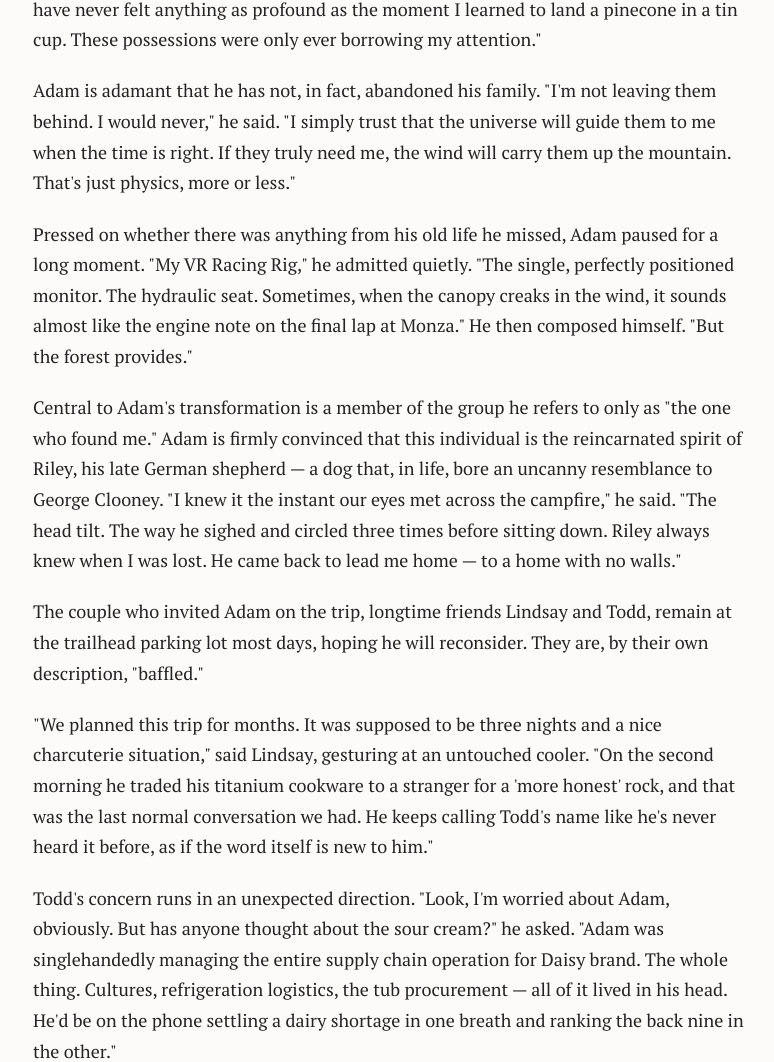
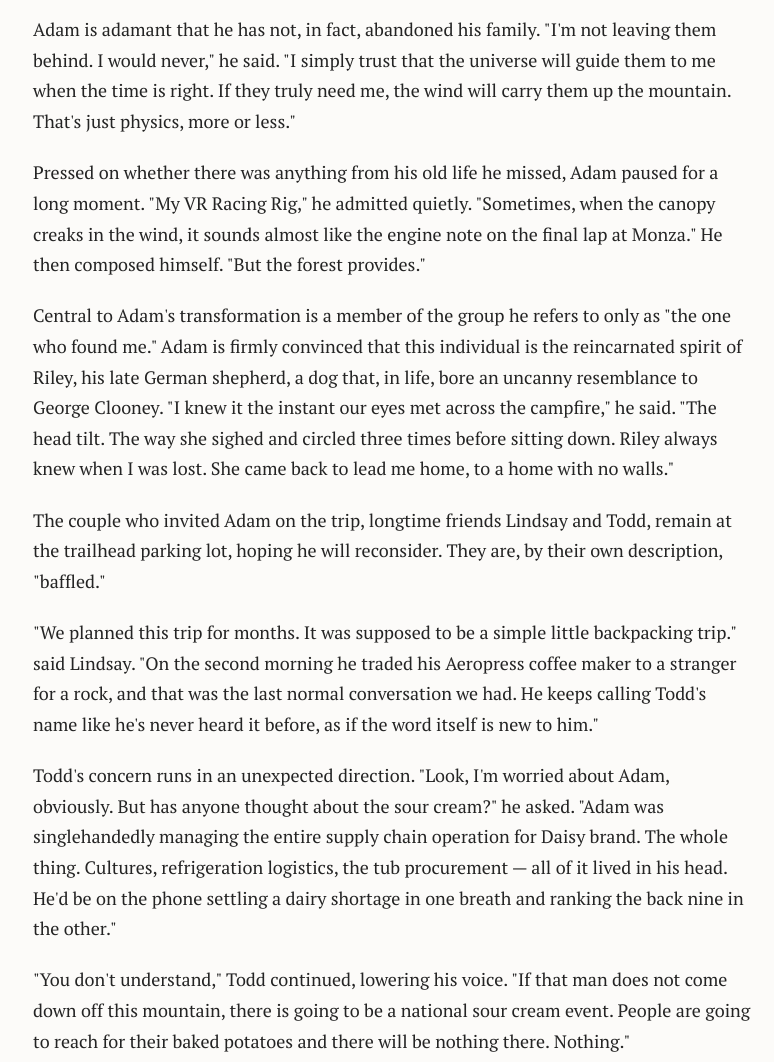
Before and after one commit to johnroyt/realnewstonight, a plain HTML site: page articles/forest-dwelling-nomads.html in a window 1280 px wide. Shown: the part 1388-2450 px from the top of the page, without its empty margins (247-1021 px from the left). Drawn offline with nearby package versions, Linux system fonts and the light colour scheme.

Commit message:
new story

```diff
--- a/articles/forest-dwelling-nomads.html
+++ b/articles/forest-dwelling-nomads.html
@@ -48,8 +48,8 @@
             <h2>Sour Cream Magnate Abandons SpaceX Stake and Golf Estate to Join Forest-Dwelling Nomads</h2>
             <p class="byline">By Staff Reporter &middot; Colorado Springs</p>
             <div class="article-body dropcap">
-                <p>Colorado Springs, CO — Adam S., a fixture of the famously exclusive Woodbridge community — the kind of gated enclave where the membership waiting list routinely outlives the applicant and a guest pass requires two letters of reference — set out two weeks ago for what was supposed to be a routine weekend of backpacking in the foothills west of Colorado Springs. He did not come back — at least not in the way anyone expected. By his own account, Adam has renounced his former life entirely to join a small band of forest-dwelling nomads he met on the trail.</p>
-                <p>Left behind is a life most would consider enviable: a wife, a son and daughter both under the age of four, and an estate that includes a golf course property in Woodbridge and a sizable ownership stake in SpaceX. Adam says none of it matters to him anymore.</p>
+                <p>Colorado Springs, CO — Adam S., a fixture of the exclusive Woodbridge community set out days ago for what was supposed to be a routine backpacking trip in the foothills west of Colorado Springs. He did not come back — at least not in the way anyone expected. By his own account, Adam has renounced his former life entirely to join a small band of forest-dwelling nomads he met on the trail.</p>
+                <p>Left behind is a life most would consider enviable: a wife, a young son and daughter, and an estate that includes a golf course property in Woodbridge and a sizable ownership stake in SpaceX. Adam says none of it matters to him anymore.</p>
 
                 <figure>
                     <img src="../images/adam.jpeg" alt="Adam S. in a garment of bark, moss, and pinecones, holding a tin cup in the forest" loading="lazy">
@@ -58,10 +58,10 @@
 
                 <p>"A 9-iron means nothing out here. A rocket means nothing out here," Adam explained, speaking to this reporter from a clearing he declined to identify, a pine bough resting across his shoulders. "I owned a piece of a company that lands rockets on barges, and I have never felt anything as profound as the moment I learned to land a pinecone in a tin cup. These possessions were only ever borrowing my attention."</p>
                 <p>Adam is adamant that he has not, in fact, abandoned his family. "I'm not leaving them behind. I would never," he said. "I simply trust that the universe will guide them to me when the time is right. If they truly need me, the wind will carry them up the mountain. That's just physics, more or less."</p>
-                <p>Pressed on whether there was anything from his old life he missed, Adam paused for a long moment. "My VR Racing Rig," he admitted quietly. "The single, perfectly positioned monitor. The hydraulic seat. Sometimes, when the canopy creaks in the wind, it sounds almost like the engine note on the final lap at Monza." He then composed himself. "But the forest provides."</p>
-                <p>Central to Adam's transformation is a member of the group he refers to only as "the one who found me." Adam is firmly convinced that this individual is the reincarnated spirit of Riley, his late German shepherd — a dog that, in life, bore an uncanny resemblance to George Clooney. "I knew it the instant our eyes met across the campfire," he said. "The head tilt. The way he sighed and circled three times before sitting down. Riley always knew when I was lost. He came back to lead me home — to a home with no walls."</p>
-                <p>The couple who invited Adam on the trip, longtime friends Lindsay and Todd, remain at the trailhead parking lot most days, hoping he will reconsider. They are, by their own description, "baffled."</p>
-                <p>"We planned this trip for months. It was supposed to be three nights and a nice charcuterie situation," said Lindsay, gesturing at an untouched cooler. "On the second morning he traded his titanium cookware to a stranger for a 'more honest' rock, and that was the last normal conversation we had. He keeps calling Todd's name like he's never heard it before, as if the word itself is new to him."</p>
+                <p>Pressed on whether there was anything from his old life he missed, Adam paused for a long moment. "My VR Racing Rig," he admitted quietly. "Sometimes, when the canopy creaks in the wind, it sounds almost like the engine note on the final lap at Monza." He then composed himself. "But the forest provides."</p>
+                <p>Central to Adam's transformation is a member of the group he refers to only as "the one who found me." Adam is firmly convinced that this individual is the reincarnated spirit of Riley, his late German shepherd, a dog that, in life, bore an uncanny resemblance to George Clooney. "I knew it the instant our eyes met across the campfire," he said. "The head tilt. The way she sighed and circled three times before sitting down. Riley always knew when I was lost. She came back to lead me home, to a home with no walls."</p>
+                <p>The couple who invited Adam on the trip, longtime friends Lindsay and Todd, remain at the trailhead parking lot, hoping he will reconsider. They are, by their own description, "baffled."</p>
+                <p>"We planned this trip for months. It was supposed to be a simple little backpacking trip." said Lindsay. "On the second morning he traded his Aeropress coffee maker to a stranger for a rock, and that was the last normal conversation we had. He keeps calling Todd's name like he's never heard it before, as if the word itself is new to him."</p>
                 <p>Todd's concern runs in an unexpected direction. "Look, I'm worried about Adam, obviously. But has anyone thought about the sour cream?" he asked. "Adam was singlehandedly managing the entire supply chain operation for Daisy brand. The whole thing. Cultures, refrigeration logistics, the tub procurement — all of it lived in his head. He'd be on the phone settling a dairy shortage in one breath and ranking the back nine in the other."</p>
                 <p>"You don't understand," Todd continued, lowering his voice. "If that man does not come down off this mountain, there is going to be a national sour cream event. People are going to reach for their baked potatoes and there will be nothing there. Nothing."</p>
                 <p>Confronted with his friends' worries, Adam was unmoved. "Todd is still thinking in tubs," he said gently. "There will always be sour cream, or there won't, and either way the river keeps moving. Tell Daisy I wish them peace."</p>
```
